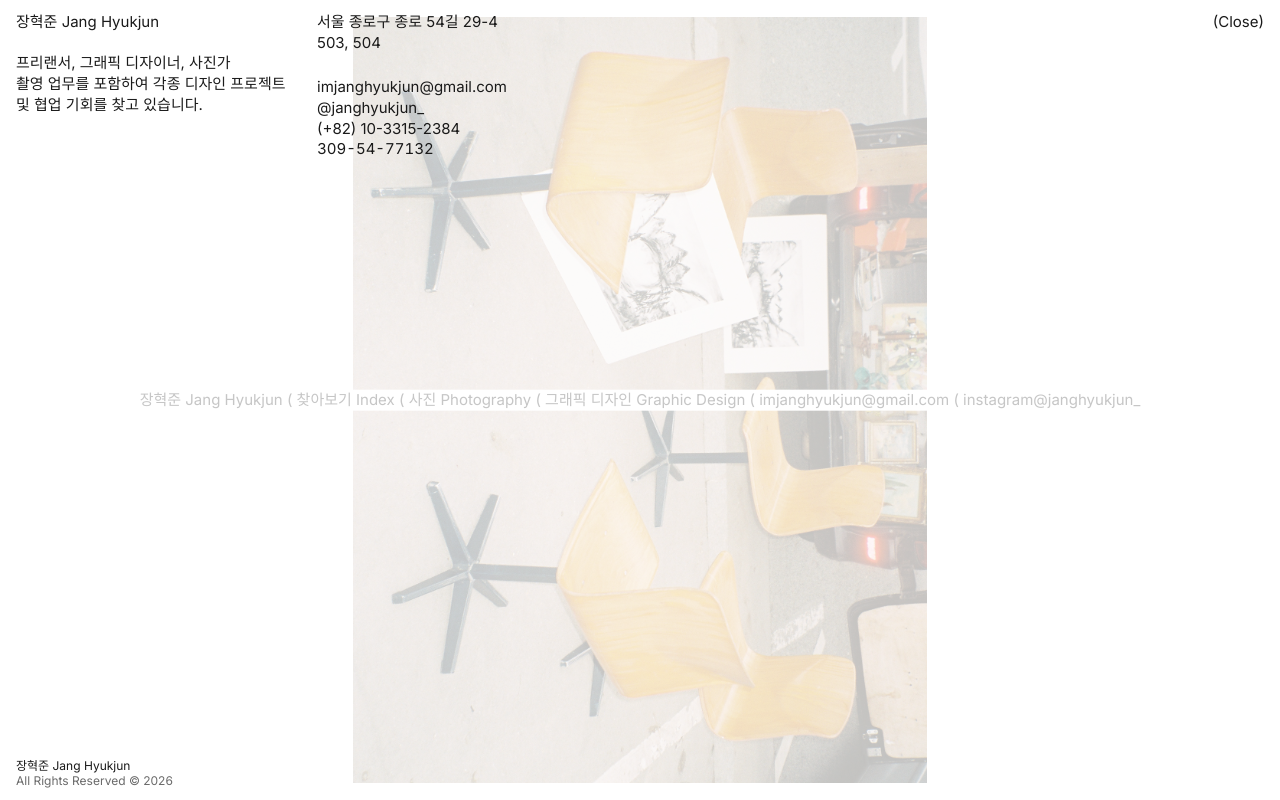
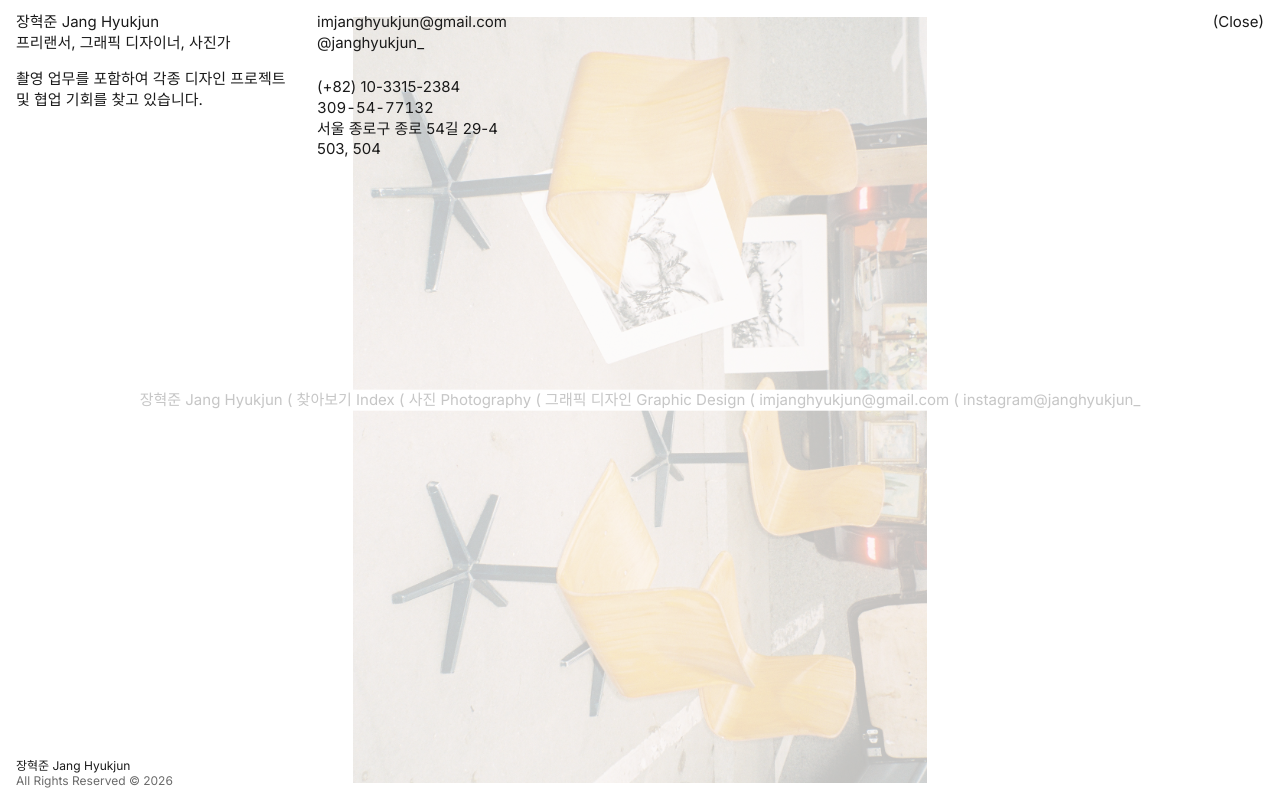
Before and after one commit to imjanghyukjun/notadotnota, a Next.js app: page / in a window 1280 px wide. Both pictures are taken after a click on the button "장혁준 Jang Hyukjun". Built offline with nearby package versions, Linux system fonts and the light colour scheme.

Commit message:
reorder text and contact layout in about overlay

```diff
--- a/components/about-overlay.tsx
+++ b/components/about-overlay.tsx
@@ -38,21 +38,16 @@ export function AboutOverlay({ open, onClose }: AboutOverlayProps) {
           <h2 id="about-title">
             <span lang="ko">장혁준</span> Jang Hyukjun
           </h2>
-          <p lang="ko">
-            <br />
+          <p lang="ko" className="mt-0">
             프리랜서, 그래픽 디자이너, 사진가
-            <br />
+          </p>
+          <p lang="ko" className="mt-4">
             촬영 업무를 포함하여 각종 디자인 프로젝트 및 협업 기회를 찾고 있습니다.
           </p>
         </div>
 
         <address className="not-italic">
-          <p lang="ko">
-            서울 종로구 종로 54길 29-4
-            <br />
-            503, 504
-          </p>
-          <p className="mt-6">
+          <p>
             <a href={`mailto:${EMAIL}`} className="hover:opacity-50">
               {EMAIL}
             </a>
@@ -60,12 +55,19 @@ export function AboutOverlay({ open, onClose }: AboutOverlayProps) {
             <a href={INSTAGRAM_URL} target="_blank" rel="noopener noreferrer" className="hover:opacity-50">
               @{INSTAGRAM_HANDLE}
             </a>
-            <br />
+          </p>
+          <p className="mt-6">
             <a href="tel:+821033152384" className="hover:opacity-50">
               (+82) 10-3315-2384
             </a>
             <br />
             <span className="tabular-nums">309-54-77132</span>
+            <br />
+            <span lang="ko">
+              서울 종로구 종로 54길 29-4
+              <br />
+              503, 504
+            </span>
           </p>
         </address>
       </div>
```
